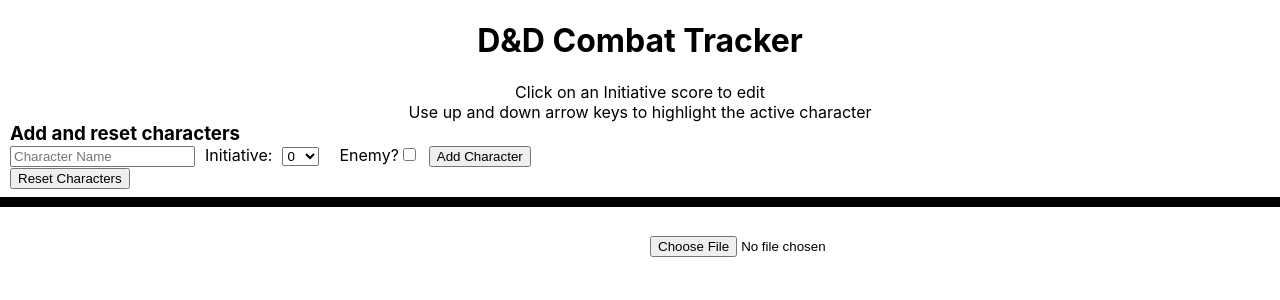
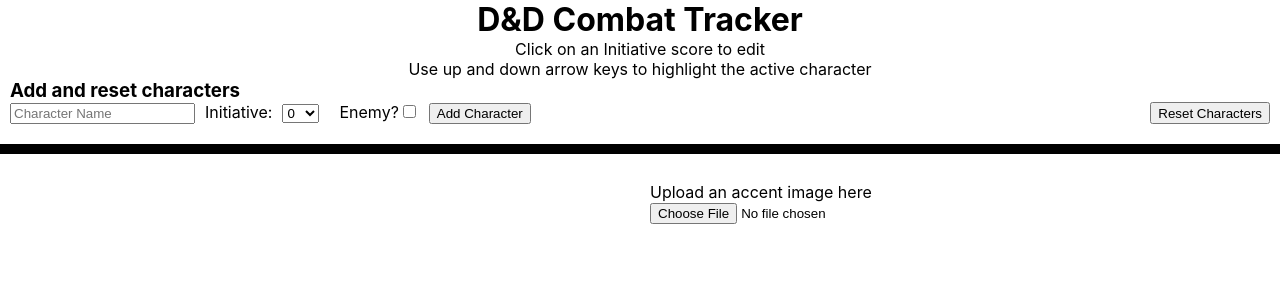
Before and after one commit to ngrippin/dnd-combat-tracker, a React (Create React App) app: page / in a window 1280 px wide. Shown: the top 300 px of the page. Built offline with nearby package versions, Linux system fonts and the light colour scheme.

Commit message:
minor tweaks to header layout

```diff
--- a/src/App.js
+++ b/src/App.js
@@ -86,13 +86,15 @@
 
   return (
     <div className="App">
-      <h1>D&D Combat Tracker</h1>
+      <h1 style={{ margin: '0px 10px' }}>D&D Combat Tracker</h1>
       <div className="instruction">Click on an Initiative score to edit</div>
       <div className="instruction">Use up and down arrow keys to highlight the active character</div>
       <h3 style={{ margin: '0px 10px' }}>Add and reset characters</h3>
-      <AddCharacterForm onAddCharacter={addCharacter} />
-      <button style={{ margin: '0px 10px' }} onClick={handleReset}>Reset Characters</button>
-      <hr className="separator" />
+      <div style={{ display: 'flex', flexDirection: 'row', justifyContent: 'space-between', marginBottom: '20px' }}>
+          <AddCharacterForm onAddCharacter={addCharacter} />
+          <button onClick={handleReset} style={{ margin: '0px 10px' }}>Reset Characters</button>
+        </div>
+    <hr className="separator" />
     <div style={{ display: 'flex', flexDirection: 'row' }}>
     <div style={{ flex: 1, marginRight: '20px' }}> {/* InitiativeList Container */}
         <InitiativeList characters={characters}
@@ -104,6 +106,7 @@
     <div style={{ flex: 1 }}> {/* Image Upload and Display Container */}
         {/* Image upload input and display logic here */}
         <div style={{ margin: '20px 0' }}>
+          <div>Upload an accent image here</div>
           <input type="file" onChange={handleImageUpload} accept="image/*" />
         </div>
         {imageSrc && (
--- a/src/CharacterCard.js
+++ b/src/CharacterCard.js
@@ -75,7 +75,7 @@
     <div style={{ display: 'flex', alignItems: 'center' }}>
           <div>Statuses:</div>
           <div>
-            {["Helpless", "Advantaged"].map((status) => (
+            {["Helpless", "Advantaged", "Concentrating"].map((status) => (
               <button
                 key={status}
                 onClick={() => toggleStatus(status)}
```
